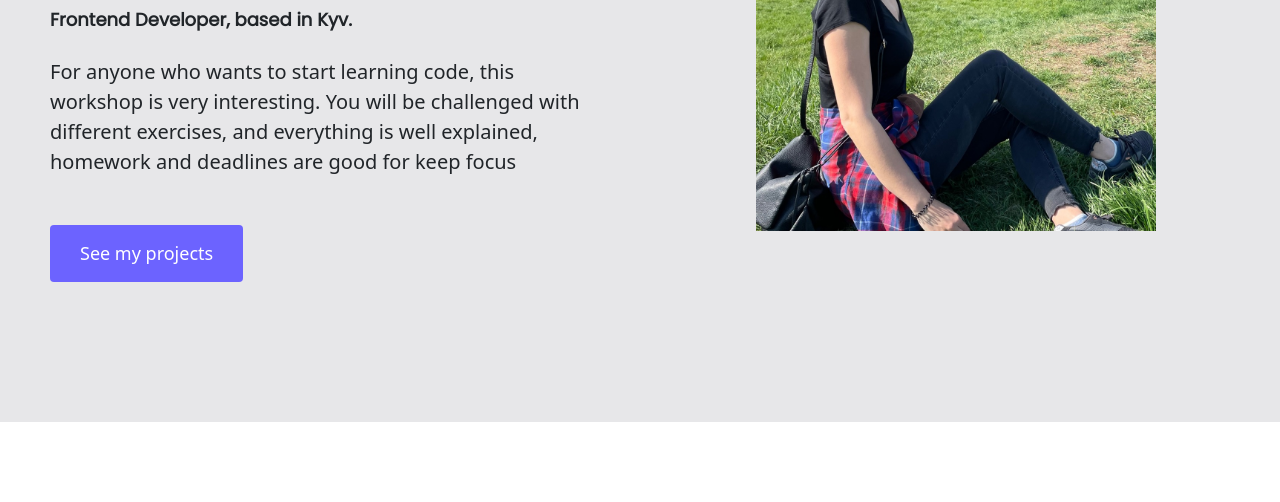
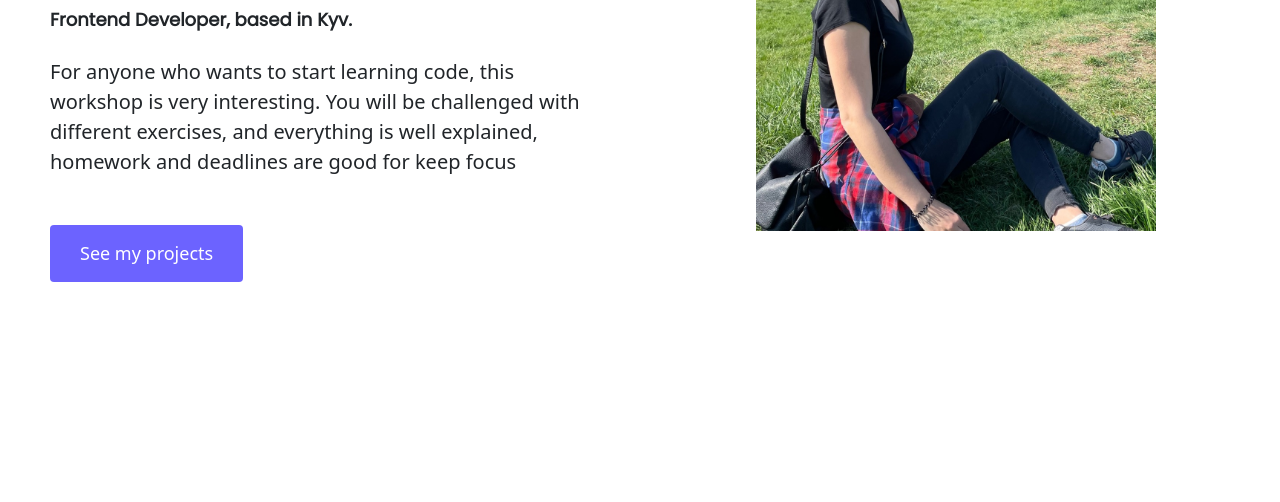
Before and after one commit to yoksana/portfolio-project, a plain HTML site: page about.html in a window 1280 px wide. Shown: the part 298-800 px from the top of the page. Drawn offline with nearby package versions, Linux system fonts and the light colour scheme.

Commit message:
backround removed for about&work

```diff
--- a/about.html
+++ b/about.html
@@ -20,7 +20,7 @@
     <title>Document</title>
   </head>
   <body>
-    <div class="section-border">
+    <div class="section-border-no-background">
       <div class="row">
         <div class="col-lg-6">
           <div class="about-part text-lg-start">
--- a/styles/portfolio.css
+++ b/styles/portfolio.css
@@ -9,6 +9,11 @@
 .section-border {
   display: block;
   background: var(--secondary-color);
+  text-align: center;
+  padding: 110px 20px;
+}
+.section-border-no-background {
+  display: block;
   text-align: center;
   padding: 110px 20px;
 }
```
Also changed, not shown: work.html (+1 -1 lines).
